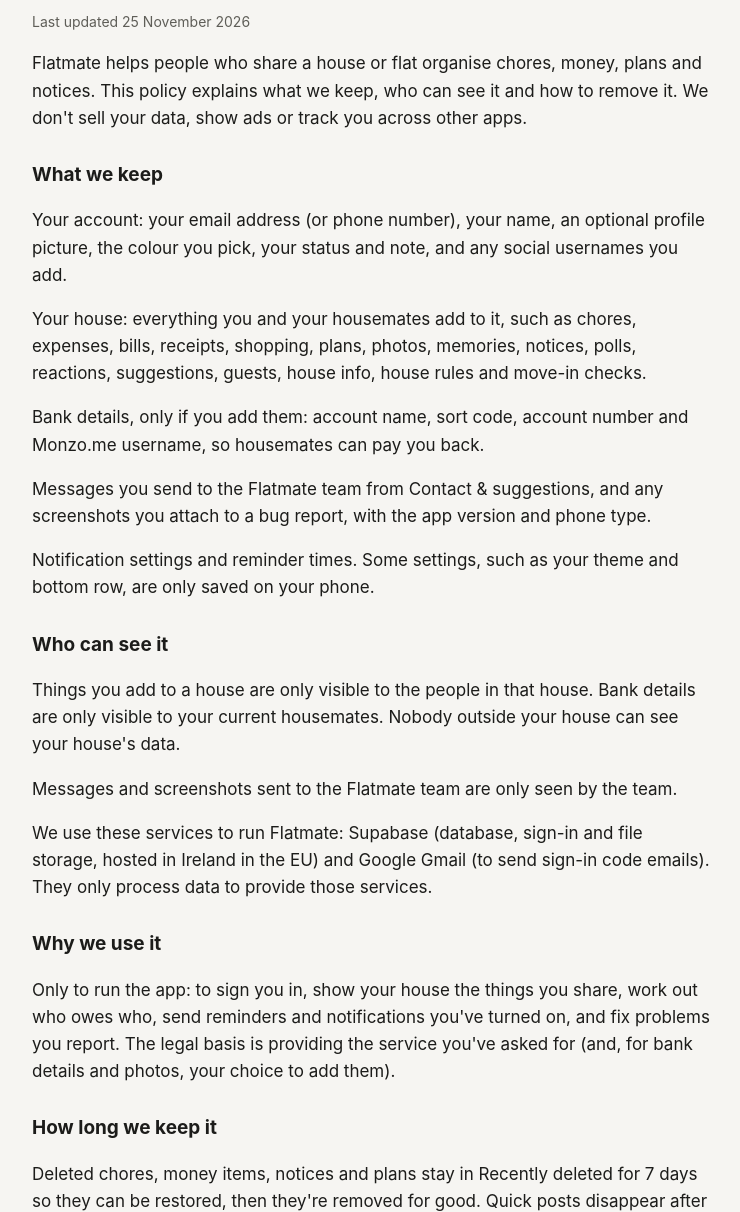
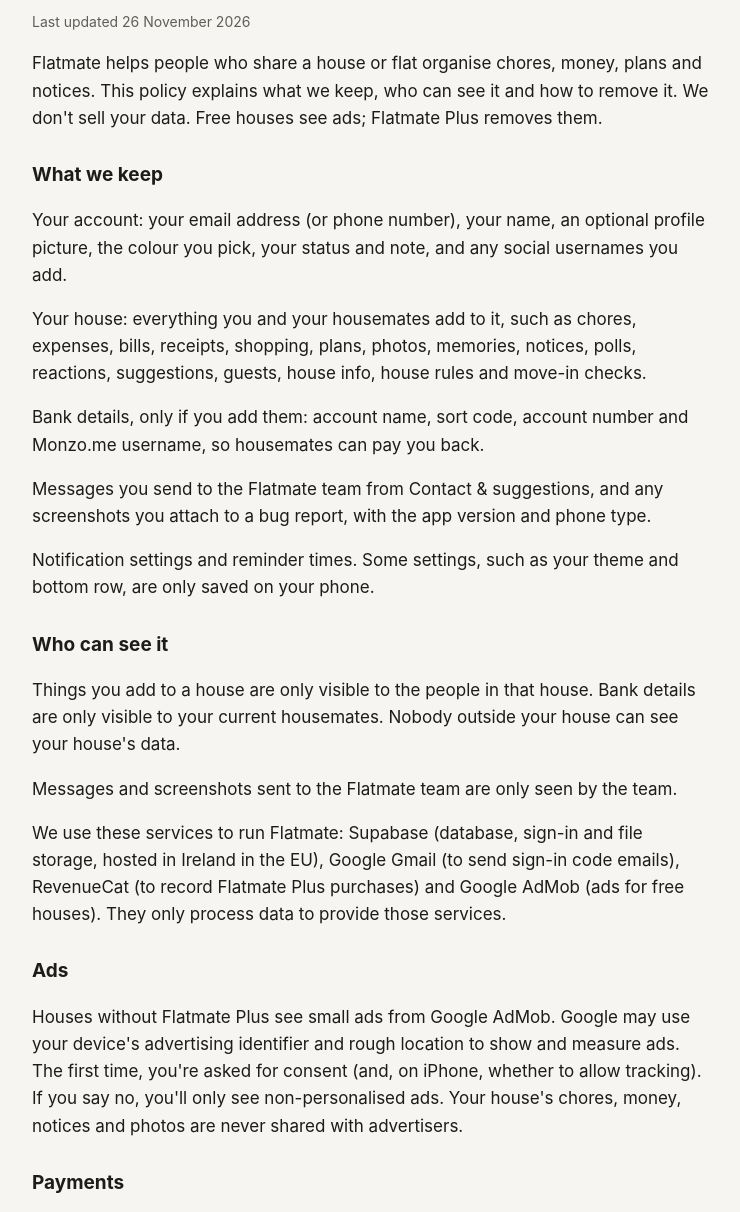
Before and after one commit to appflatmates-arch/flatmate-legal, a plain HTML site: page privacy.html in a window 1280 px wide. Shown: the part 131-1343 px from the top of the page, without its empty margins (268-1008 px from the left). Drawn offline with Linux system fonts and the light colour scheme.

Commit message:
Add files via upload

```diff
--- a/privacy.html
+++ b/privacy.html
@@ -18,8 +18,8 @@
 <main>
 <nav><span>Flatmate</span><a href="terms.html">Terms of use</a></nav>
 <h1>Privacy policy</h1>
-<p class="muted">Last updated 25 November 2026</p>
-<p>Flatmate helps people who share a house or flat organise chores, money, plans and notices. This policy explains what we keep, who can see it and how to remove it. We don't sell your data, show ads or track you across other apps.</p>
+<p class="muted">Last updated 26 November 2026</p>
+<p>Flatmate helps people who share a house or flat organise chores, money, plans and notices. This policy explains what we keep, who can see it and how to remove it. We don't sell your data. Free houses see ads; Flatmate Plus removes them.</p>
 <h2>What we keep</h2>
 <p>Your account: your email address (or phone number), your name, an optional profile picture, the colour you pick, your status and note, and any social usernames you add.</p>
 <p>Your house: everything you and your housemates add to it, such as chores, expenses, bills, receipts, shopping, plans, photos, memories, notices, polls, reactions, suggestions, guests, house info, house rules and move-in checks.</p>
@@ -29,7 +29,11 @@
 <h2>Who can see it</h2>
 <p>Things you add to a house are only visible to the people in that house. Bank details are only visible to your current housemates. Nobody outside your house can see your house's data.</p>
 <p>Messages and screenshots sent to the Flatmate team are only seen by the team.</p>
-<p>We use these services to run Flatmate: Supabase (database, sign-in and file storage, hosted in Ireland in the EU) and Google Gmail (to send sign-in code emails). They only process data to provide those services.</p>
+<p>We use these services to run Flatmate: Supabase (database, sign-in and file storage, hosted in Ireland in the EU), Google Gmail (to send sign-in code emails), RevenueCat (to record Flatmate Plus purchases) and Google AdMob (ads for free houses). They only process data to provide those services.</p>
+<h2>Ads</h2>
+<p>Houses without Flatmate Plus see small ads from Google AdMob. Google may use your device's advertising identifier and rough location to show and measure ads. The first time, you're asked for consent (and, on iPhone, whether to allow tracking). If you say no, you'll only see non-personalised ads. Your house's chores, money, notices and photos are never shared with advertisers.</p>
+<h2>Payments</h2>
+<p>Flatmate Plus is bought through your App Store or Google Play account. Apple or Google take the payment; we never see your card details. RevenueCat tells us which house the purchase is for, so everyone in that house gets Plus.</p>
 <h2>Why we use it</h2>
 <p>Only to run the app: to sign you in, show your house the things you share, work out who owes who, send reminders and notifications you've turned on, and fix problems you report. The legal basis is providing the service you've asked for (and, for bank details and photos, your choice to add them).</p>
 <h2>How long we keep it</h2>
```
Also changed, not shown: terms.html (+5 -2 lines), 1 other file.
